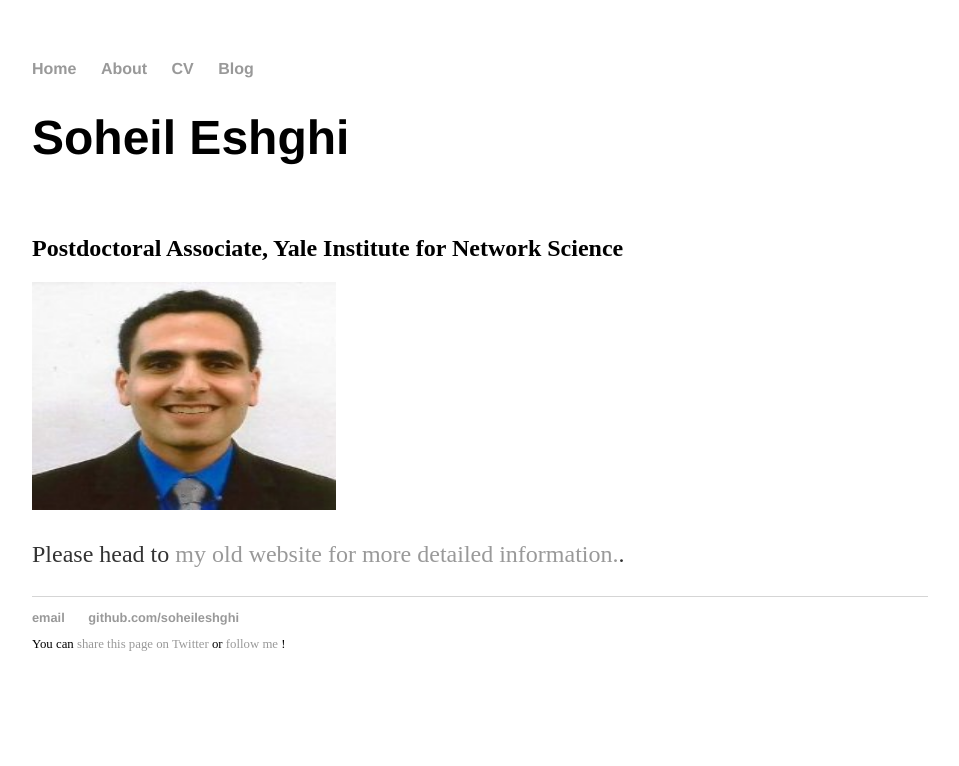
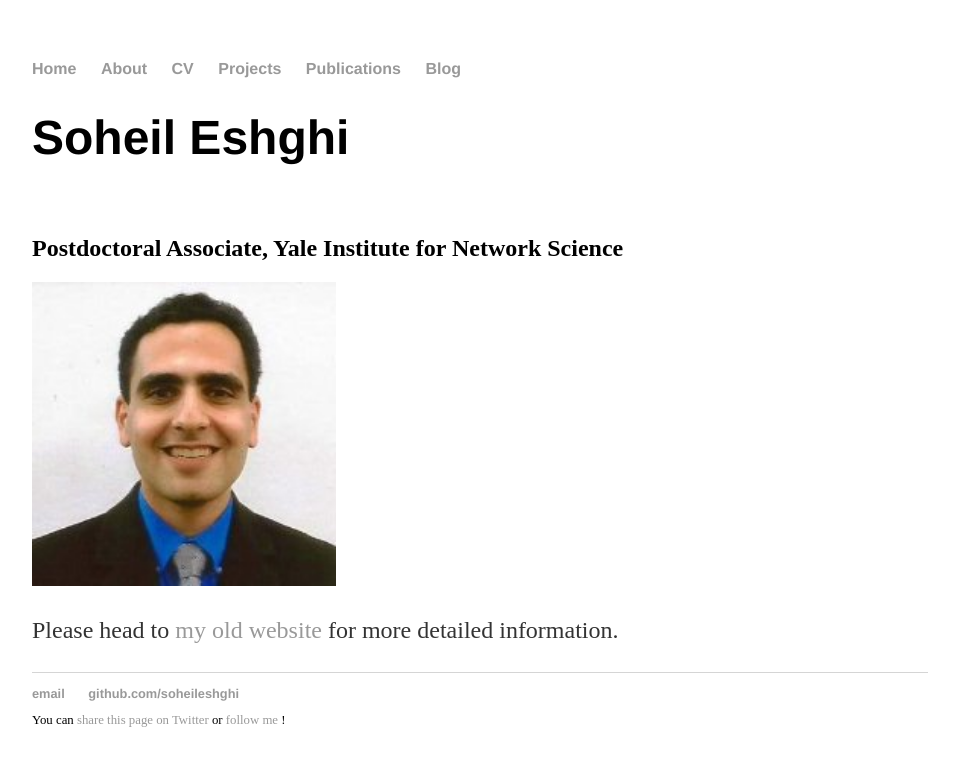
Before and after one commit to SoheilEshghi/SoheilEshghi.github.io, a Jekyll site: the page built from index.html, in a window 1280 px wide. Shown: the top 766 px of the page, without its empty margins (160-1119 px from the left). Built offline with Jekyll 4.4.1, drawn with Linux system fonts in a browser that asks for light colours.

Commit message:
fixed issue with index, pic fix

```diff
--- a/_layouts/default.html
+++ b/_layouts/default.html
@@ -13,6 +13,8 @@
 	        		<li><a href="/">Home</a></li>
 		        	<li><a href="/about">About</a></li>
 	        		<li><a href="/cv/cv.pdf">CV</a></li>
+							<li><a href="/projects">Projects</a></li>
+							<li><a href="/publications">Publications</a></li>
 	        		<li><a href="/blog">Blog</a></li>
 	    		</ul>
 			</nav>
--- a/index.html
+++ b/index.html
@@ -10,7 +10,7 @@ title: Soheil Eshghi
 <h2>
 	Postdoctoral Associate, Yale Institute for Network Science
 </h2>
-<img src="images/soheil.jpg" style="width:304px;height:228px;">
+<img src="images/soheil.jpg" style="width:304px;">
 <div class="blurb">
-<p>Please head to <a href="http://people.ece.cornell.edu/eshghi">my old website for more detailed information.</a>.</p>
+<p>Please head to <a href="http://people.ece.cornell.edu/eshghi">my old website</a> for more detailed information.</p>
 </div><!-- /.blurb -->
```
Also changed, not shown: blog/atom.xml (+4 -4 lines).
